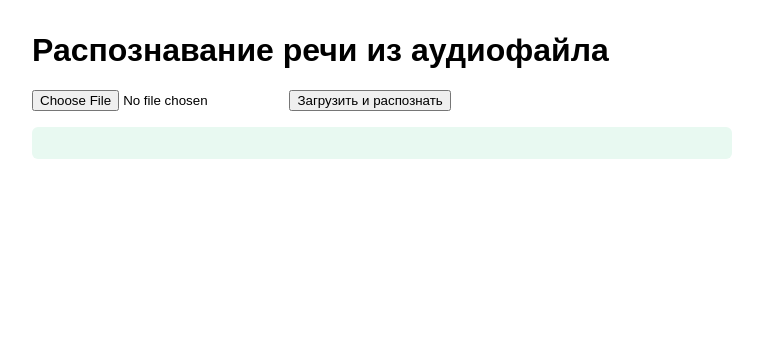
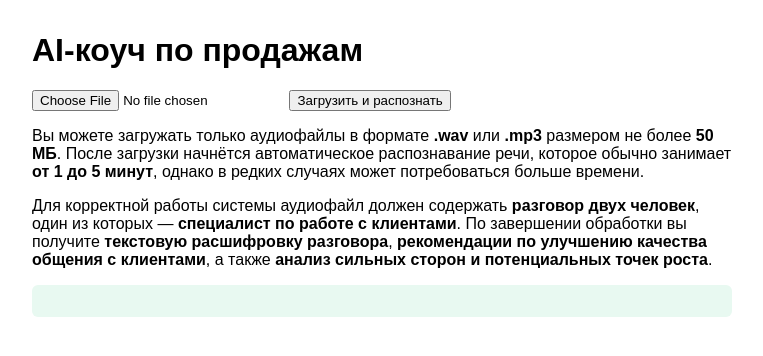
Before and after one commit to MinakovMax/autocoach_web, a FastAPI app: page / in a window 1280 px wide. Shown: the top 356 px of the page, without its empty margins (258-1021 px from the left). Run offline with FastAPI, Linux system fonts and the light colour scheme; parts of the project's set-up code (start-up, migrations or seed data) failed here and were passed over.

Commit message:
Update index.html add new information for app

```diff
--- a/templates/index.html
+++ b/templates/index.html
@@ -3,7 +3,7 @@
 
 <head>
     <meta charset="UTF-8">
-    <title>Распознавание речи</title>
+    <title>AI-коуч по продажам</title>
     <style>
         body {
             font-family: sans-serif;
@@ -52,19 +52,33 @@
 </head>
 
 <body>
-    <h1>Распознавание речи из аудиофайла</h1>
+    <h1>AI-коуч по продажам</h1>
 
     <form id="upload-form" action="/upload" method="post" enctype="multipart/form-data">
         <input type="file" name="file" accept=".mp3,.wav" required>
         <button type="submit">Загрузить и распознать</button>
     </form>
+    <p>
+        Вы можете загружать только аудиофайлы в формате <strong>.wav</strong> или <strong>.mp3</strong> размером не
+        более
+        <strong>50 МБ</strong>. После загрузки начнётся автоматическое распознавание речи, которое обычно занимает
+        <strong>от 1 до 5 минут</strong>, однако в редких случаях может потребоваться больше времени.
+    </p>
 
+    <p>
+        Для корректной работы системы аудиофайл должен содержать <strong>разговор двух человек</strong>,
+        один из которых — <strong>специалист по работе с клиентами</strong>.
+        По завершении обработки вы получите <strong>текстовую расшифровку разговора</strong>,
+        <strong>рекомендации по улучшению качества общения с клиентами</strong>,
+        а также <strong>анализ сильных сторон и потенциальных точек роста</strong>.
+    </p>
     <div id="loader">⏳ Распознавание запущено, подождите (1–5 минут)...</div>
 
     {% if status == "error" %}
     <div class="error">⚠️ {{ message }}</div>
 
     {% elif status == "complete" %}
+
     <h2>Результат:</h2>
     <div class="result" id="transcript-text">{{ text }}</div>
 
```
